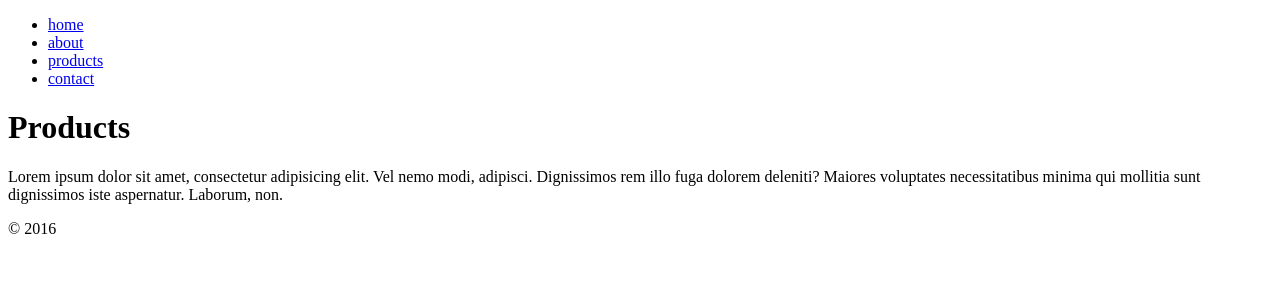
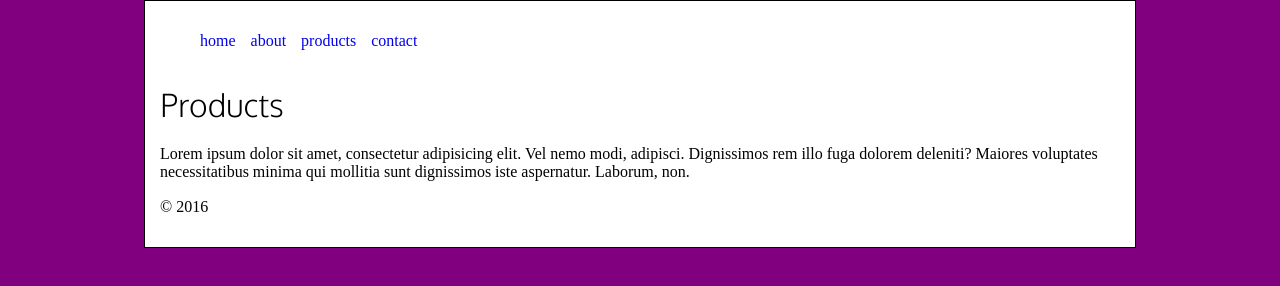
Before and after one commit to MollyRose620/student-affairs, a website: page products.html in a window 1280 px wide. Drawn offline with nearby package versions, Linux system fonts and the light colour scheme.

Commit message:
add funky cool css to our site

```diff
--- a/css/style.css
+++ b/css/style.css
@@ -0,0 +1,30 @@
+@import url(https://fonts.googleapis.com/css?family=Oxygen:400,300);
+body {
+  background-color: purple;
+}
+
+.container {
+  border: 1px solid #000000;
+width: 960px;
+background-color: #ffffff;
+margin: 0 auto 0 auto;
+padding: 15px;
+}
+
+h1 { font-family: 'Oxygen', sans-serif; font-weight: 100;}
+
+/*navbar*/
+li {
+  list-style: none;
+  float: left;
+  padding-right: 15px;
+}
+
+li a {
+  text-decoration: none;
+}
+.main-content {
+  clear: left;
+  margin-top: 25px;
+  padding-top: 15px;
+}
--- a/products.html
+++ b/products.html
@@ -2,9 +2,12 @@
 <html lang="en">
 
 <head>
+  <link href='https://fonts.googleapis.com/css?family=Oxygen:400,300' rel='stylesheet' type='text/css'>
   <meta charset="UTF-8">
   <title>Student Affairs: Products</title>
   <link rel="stylesheet" href="css/style.css">
+  <link rel="stylesheet" href="node_modules/normalize.css/normalize.css">
+
 </head>
 
 <body>
```
Also changed, not shown: about.html (+1 -0 lines), contact.html (+2 -0 lines), index.html (+2 -0 lines), package.json (added, +19 -0 lines), 1 other file.
